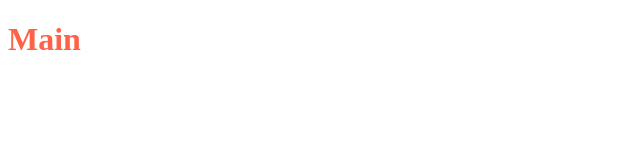
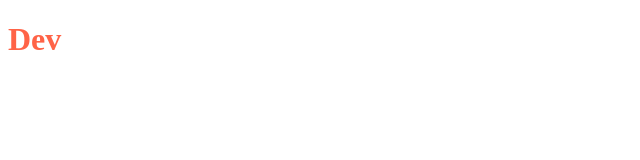
Before and after one commit to dulovici/Bookmark_Landing_Page, a plain HTML site: page index.html in a window 1280 px wide. Shown: the full height of the page, 0-640 px from the left. Drawn offline with Linux system fonts and the light colour scheme.

Commit message:
dev init

```diff
--- a/index.html
+++ b/index.html
@@ -11,6 +11,6 @@
     <title>Document</title>
 </head>
 <body>
-    <h1>Main</h1>
+    <h1>Dev</h1>
 </body>
 </html>
--- a/script.js
+++ b/script.js
@@ -1,2 +1,2 @@
 
-console.log('oyoy')
+console.log('dev')
```
Also changed, not shown: images/bg-dots.svg (added), images/favicon-32x32.png (added), images/icon-arrow.svg (added), images/icon-close.svg (added), images/icon-error.svg (added), images/icon-facebook.svg (added), images/icon-hamburger.svg (added), images/icon-twitter.svg (added), images/illustration-features-tab-1.svg (added), images/illustration-features-tab-2.svg (added), images/illustration-features-tab-3.svg (added), images/illustration-hero.svg (added), images/logo-bookmark.svg (added), images/logo-chrome.svg (added), 2 more files, 2 other files.
